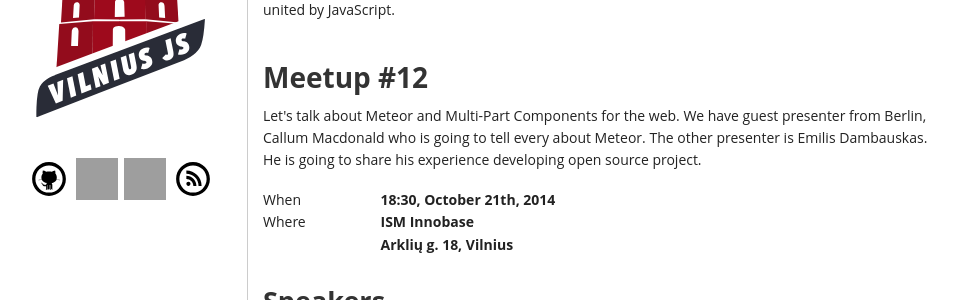
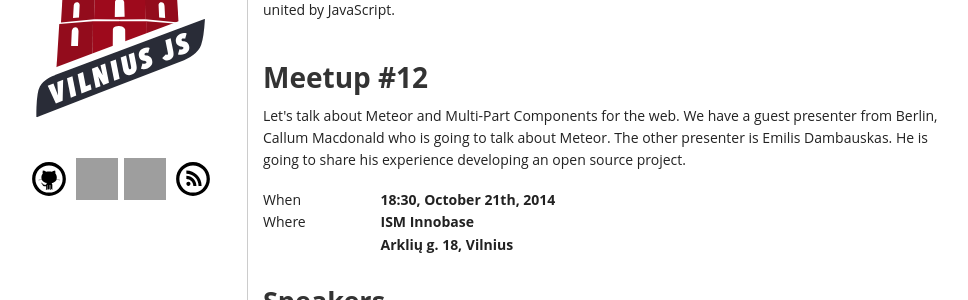
Before and after one commit to VilniusJS/vilniusjs.lt, a Jekyll site: the page built from _posts/2014-10-21-meetup12.html, in a window 1280 px wide, cut to the strip 139-439 px from the top of the page. Shown: the whole strip, without its empty margins (157-1125 px from the left). Built offline with Jekyll 4.4.1, drawn with Linux system fonts in a browser that asks for light colours; comment, search, counter and statistics services are not loaded; grey boxes are pictures that could not be loaded.

Commit message:
grammar fixes for the 12th Vilnius JS meetup

```diff
--- a/_posts/2014-10-21-meetup12.html
+++ b/_posts/2014-10-21-meetup12.html
@@ -7,11 +7,11 @@
   <div class="twelve columns">
     <p>
       Let's talk about Meteor and Multi-Part Components for the web.
-      We have guest presenter from Berlin, Callum Macdonald who is going to tell
-      every about Meteor.
+      We have a guest presenter from Berlin, Callum Macdonald who is going to
+      talk about Meteor.
 
       The other presenter is Emilis Dambauskas. He is going to share his
-      experience developing open source project.
+      experience developing an open source project.
     </p>
   </div>
 </div>
```
